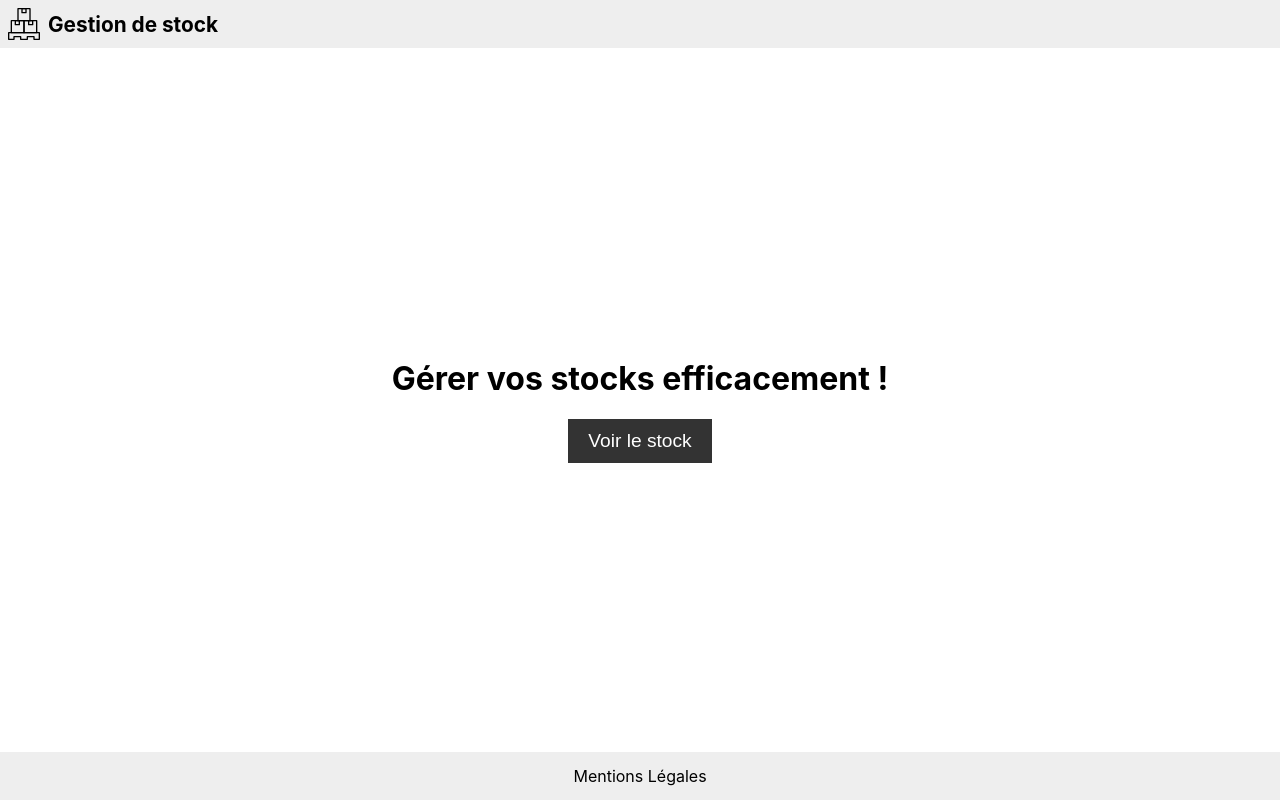
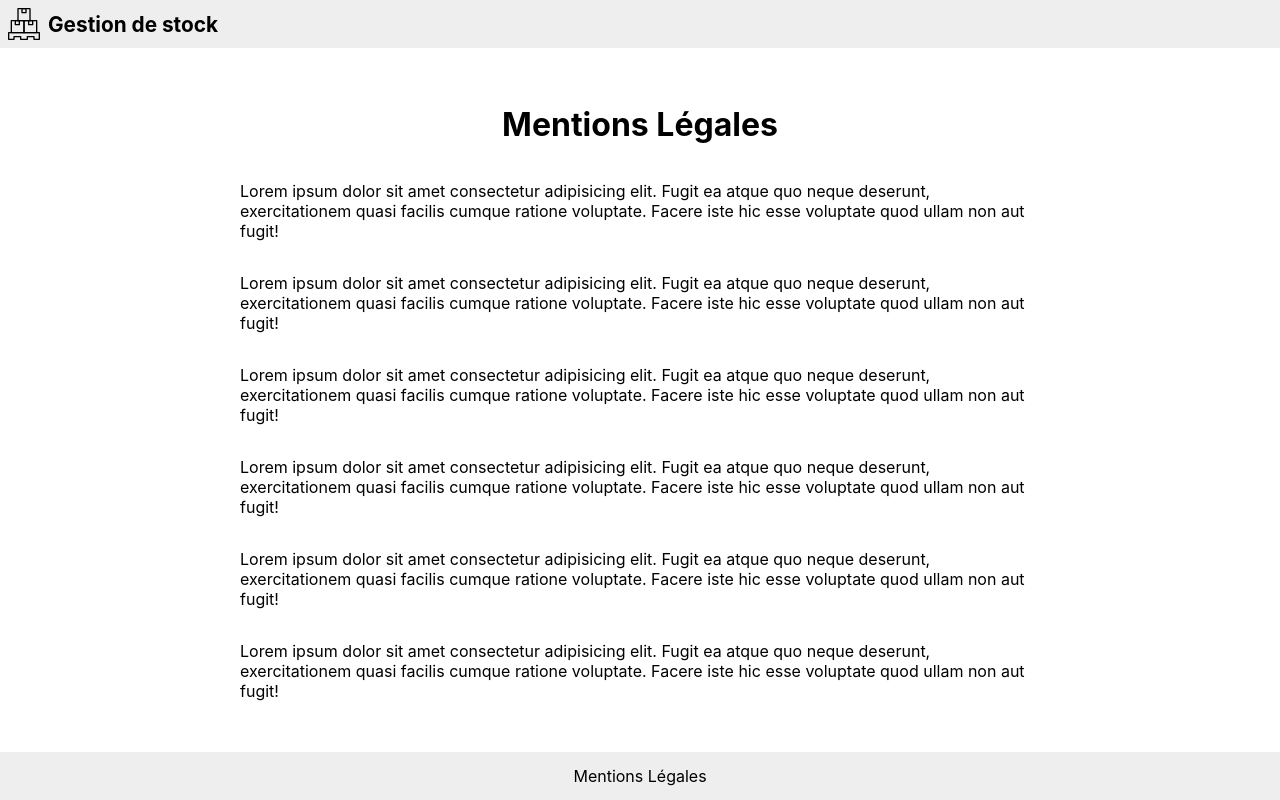
Before and after one commit to jlg-formation/tjscv1-nov-20, a React (Create React App) app in the folder front/: page /legal in a window 1280 px wide. Built offline with nearby package versions, Linux system fonts and the light colour scheme.

Commit message:
added routing

```diff
--- a/front/package.json
+++ b/front/package.json
@@ -10,8 +10,10 @@
     "@types/node": "^12.19.3",
     "@types/react": "^16.9.56",
     "@types/react-dom": "^16.9.9",
+    "@types/react-router-dom": "^5.1.6",
     "react": "^17.0.1",
     "react-dom": "^17.0.1",
+    "react-router-dom": "^5.2.0",
     "react-scripts": "4.0.0",
     "sass": "^1.29.0",
     "typescript": "^4.0.5",
--- a/front/src/AppBody.tsx
+++ b/front/src/AppBody.tsx
@@ -1,13 +1,20 @@
 import React from "react";
+import { Route, Switch } from "react-router-dom";
 
 import "./AppBody.scss";
+import Home from "./routes/Home";
+import Legal from "./routes/Legal";
 
 function AppBody() {
   return (
-    <main>
-      <h1>Gérer vos stocks efficacement !</h1>
-      <button className="primary">Voir le stock</button>
-    </main>
+    <Switch>
+      <Route path="/legal">
+        <Legal />
+      </Route>
+      <Route path="/">
+        <Home />
+      </Route>
+    </Switch>
   );
 }
 
--- a/front/src/AppFooter.tsx
+++ b/front/src/AppFooter.tsx
@@ -1,11 +1,12 @@
 import React from "react";
+import { Link } from "react-router-dom";
 
 import "./AppFooter.scss";
 
 function AppFooter() {
   return (
     <footer>
-      <a href="#">Mentions Légales</a>
+      <Link to="/legal">Mentions Légales</Link>
     </footer>
   );
 }
--- a/front/src/AppHeader.tsx
+++ b/front/src/AppHeader.tsx
@@ -1,4 +1,5 @@
 import React from "react";
+import { Link } from "react-router-dom";
 
 import "./AppHeader.scss";
 import logo from "./logo.svg";
@@ -6,10 +7,10 @@ import logo from "./logo.svg";
 function AppHeader() {
   return (
     <header>
-      <a href="#">
+      <Link to="/">
         <img src={logo} alt="Logo Gestion de Stock" />
         <span>Gestion de stock</span>
-      </a>
+      </Link>
     </header>
   );
 }
--- a/front/src/index.scss
+++ b/front/src/index.scss
@@ -18,6 +18,13 @@ code {
   display: flex;
   flex-flow: column;
   justify-content: space-between;
+}
+
+main {
+  margin: 0 auto;
+  padding: 0.5em;
+  width: 100%;
+  max-width: 50em;
 }
 
 h1 {
--- /dev/null
+++ b/front/src/routes/Home.tsx
@@ -0,0 +1,12 @@
+import React from "react";
+
+function Home() {
+  return (
+    <main>
+      <h1>Gérer vos stocks efficacement !</h1>
+      <button className="primary">Voir le stock</button>
+    </main>
+  );
+}
+
+export default Home;
--- /dev/null
+++ b/front/src/routes/Legal.tsx
@@ -0,0 +1,41 @@
+import React from "react";
+
+function Legal() {
+  return (
+    <main>
+      <h1>Mentions Légales</h1>
+      <p>
+        Lorem ipsum dolor sit amet consectetur adipisicing elit. Fugit ea atque
+        quo neque deserunt, exercitationem quasi facilis cumque ratione
+        voluptate. Facere iste hic esse voluptate quod ullam non aut fugit!
+      </p>
+      <p>
+        Lorem ipsum dolor sit amet consectetur adipisicing elit. Fugit ea atque
+        quo neque deserunt, exercitationem quasi facilis cumque ratione
+        voluptate. Facere iste hic esse voluptate quod ullam non aut fugit!
+      </p>
+      <p>
+        Lorem ipsum dolor sit amet consectetur adipisicing elit. Fugit ea atque
+        quo neque deserunt, exercitationem quasi facilis cumque ratione
+        voluptate. Facere iste hic esse voluptate quod ullam non aut fugit!
+      </p>
+      <p>
+        Lorem ipsum dolor sit amet consectetur adipisicing elit. Fugit ea atque
+        quo neque deserunt, exercitationem quasi facilis cumque ratione
+        voluptate. Facere iste hic esse voluptate quod ullam non aut fugit!
+      </p>
+      <p>
+        Lorem ipsum dolor sit amet consectetur adipisicing elit. Fugit ea atque
+        quo neque deserunt, exercitationem quasi facilis cumque ratione
+        voluptate. Facere iste hic esse voluptate quod ullam non aut fugit!
+      </p>
+      <p>
+        Lorem ipsum dolor sit amet consectetur adipisicing elit. Fugit ea atque
+        quo neque deserunt, exercitationem quasi facilis cumque ratione
+        voluptate. Facere iste hic esse voluptate quod ullam non aut fugit!
+      </p>
+    </main>
+  );
+}
+
+export default Legal;
```
Also changed, not shown: front/src/App.tsx (+4 -3 lines), 1 other file (tests, documents, lock files or other folders).
